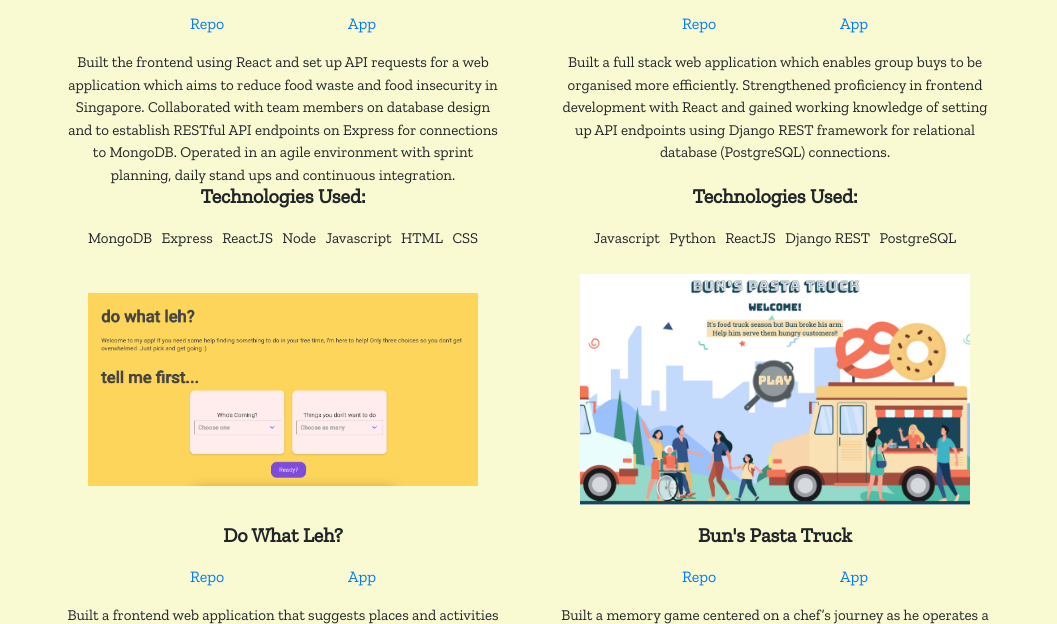
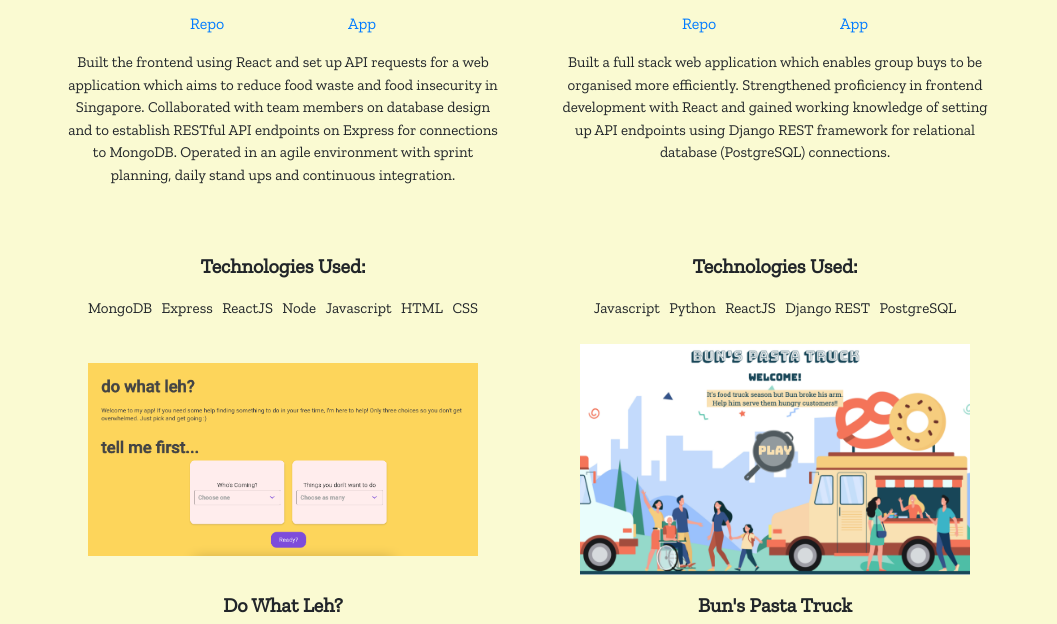
Before and after one commit to ricebun/portfolio, a plain HTML site: page index.html in a window 1280 px wide. Shown: the part 873-1497 px from the top of the page, without its empty margins (111-1168 px from the left). Drawn offline with nearby package versions, Linux system fonts and the light colour scheme.

Commit message:
updated portfolio

```diff
--- a/main.css
+++ b/main.css
@@ -149,7 +149,7 @@ font-weight: bolder;
 }
 
 .summary {
-    height: 120px;
+    height: 190px;
 }
 
 .techstack p {
```
